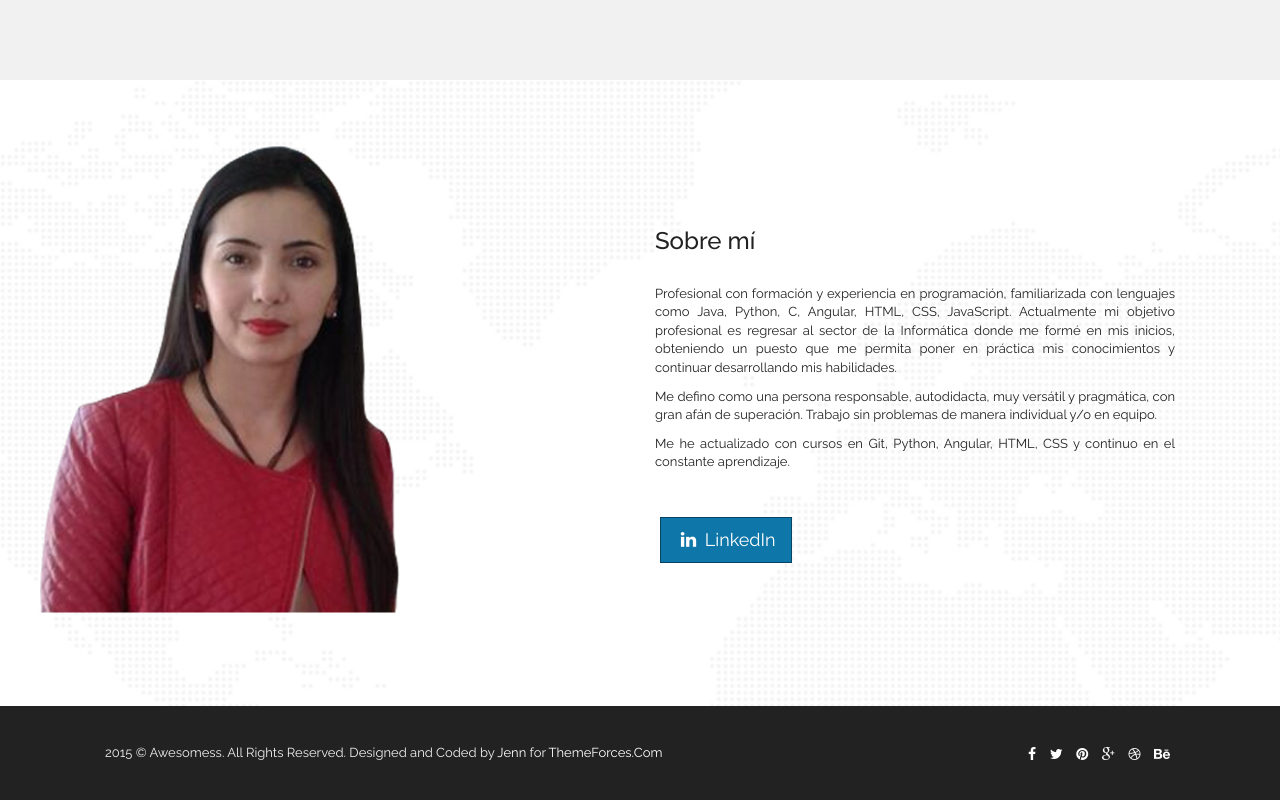
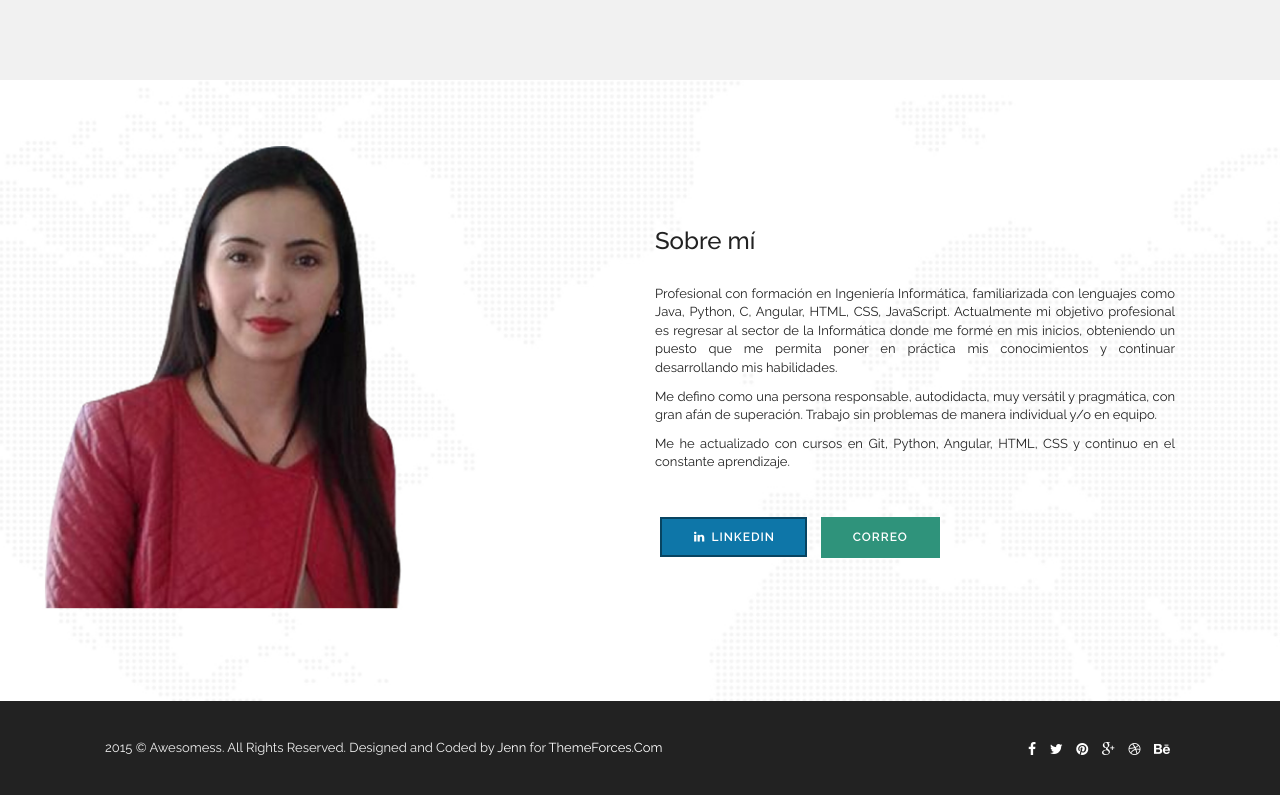
Before and after one commit to katerinne/bnobrega.github.io, a plain HTML site: page docs/index.html in a window 1280 px wide. Shown: the part 1401-2201 px from the top of the page. Drawn offline with nearby package versions, Linux system fonts and the light colour scheme.

Commit message:
Boton de correo

```diff
--- a/docs/css/style.css
+++ b/docs/css/style.css
@@ -49,11 +49,16 @@ a:focus{
 
 .btn-linkedin {
 	background: #0E76A8;
-	border-radius: 0;
 	color: #fff;
-	border-width: 1px;
 	border-style: solid;
 	border-color: #084461;
+	padding: 10px 30px;
+	text-transform: uppercase;
+	font-size: 12px;
+	letter-spacing: 1px;
+	border-radius: 0px;
+	border-width: 2px;
+	font-weight: 600;
   }
   .btn-linkedin:link, .btn-linkedin:visited {
 	color: #fff;
--- a/docs/index.html
+++ b/docs/index.html
@@ -177,12 +177,13 @@
                     <div class="col-md-6 col-md-offset-6">
                         <h3>Sobre mí</h3>
                         <br>
-                        <p class="texto-justificado">Profesional con formación y experiencia en programación, familiarizada con lenguajes como Java, Python, C, Angular, HTML, CSS, JavaScript. Actualmente mi objetivo profesional es regresar al sector de la Informática donde me formé en mis inicios, obteniendo un puesto que me permita poner en práctica  mis conocimientos y continuar desarrollando mis habilidades.</p>
+                        <p class="texto-justificado">Profesional con formación en Ingeniería Informática, familiarizada con lenguajes como Java, Python, C, Angular, HTML, CSS, JavaScript. Actualmente mi objetivo profesional es regresar al sector de la Informática donde me formé en mis inicios, obteniendo un puesto que me permita poner en práctica  mis conocimientos y continuar desarrollando mis habilidades.</p>
                         <p class="texto-justificado">Me defino como una persona responsable, autodidacta, muy versátil y pragmática, con gran afán de superación. Trabajo sin problemas de manera individual y/o en equipo.</p>
                         <p class="texto-justificado">Me he actualizado con cursos en Git, Python, Angular, HTML, CSS y continuo en el constante aprendizaje.</p>
 
                         <br>
                         <a href="https://www.linkedin.com/in/bnobrega/" title="LinkedIn" class="btn btn-linkedin btn-lg"><i class="fa fa-linkedin fa-fw"></i> LinkedIn</a>
+                        <a href="mailto:katerinne65@gmail.com" class="btn btn-primary my-btn">Correo</a>
                     </div>
                 </div>
             </div>
```
